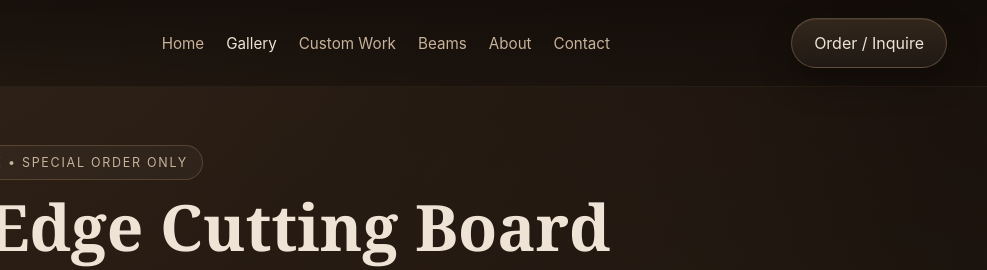
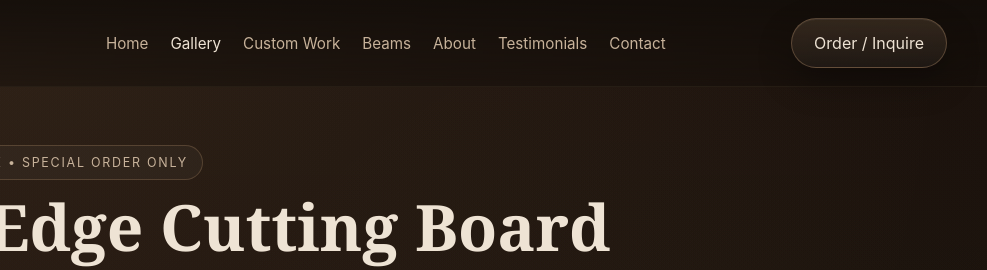
Before and after one commit to Jbowimthe1/woodenyou-website, a plain HTML site: page melted-edge.html in a window 1280 px wide. Shown: the top 270 px of the page, 293-1280 px from the left. Drawn offline with Linux system fonts and the light colour scheme.

Commit message:
Add Testimonials link to melted-edge.html nav
Updated header section to include a testimonials link.

```diff
--- a/melted-edge.html
+++ b/melted-edge.html
@@ -8,7 +8,7 @@
   <link rel="stylesheet" href="assets/styles.css" />
 </head>
 <body>
-<header><div class="container nav"><div class="brand"><div class="brand-badge"><img src="assets/crest.jpeg" alt="WoodenYou crest" /></div><div><h1>WOODENYOU</h1><p>Crafted by hand</p></div></div><nav><a href="index.html">Home</a><a href="gallery.html" style="color:#eee3d4">Gallery</a><a href="custom.html">Custom Work</a><a href="beams.html">Beams</a><a href="about.html">About</a><a href="contact.html">Contact</a></nav><a class="btn" href="https://docs.google.com/forms/d/e/1FAIpQLSeKFMD8Wv_XsQjzaNrcRoK3pjtRhzxyGDE4QgwbvUDY-p5bzA/viewform">Order / Inquire</a></div></header>
+<header><div class="container nav"><div class="brand"><div class="brand-badge"><img src="assets/crest.jpeg" alt="WoodenYou crest" /></div><div><h1>WOODENYOU</h1><p>Crafted by hand</p></div></div><nav><a href="index.html">Home</a><a href="gallery.html" style="color:#eee3d4">Gallery</a><a href="custom.html">Custom Work</a><a href="beams.html">Beams</a><a href="about.html">About</a><a href="testimonials.html">Testimonials</a><a href="contact.html">Contact</a></nav><a class="btn" href="https://docs.google.com/forms/d/e/1FAIpQLSeKFMD8Wv_XsQjzaNrcRoK3pjtRhzxyGDE4QgwbvUDY-p5bzA/viewform">Order / Inquire</a></div></header>
 
 <main class="container">
   <section class="page-hero product-intro">
```
